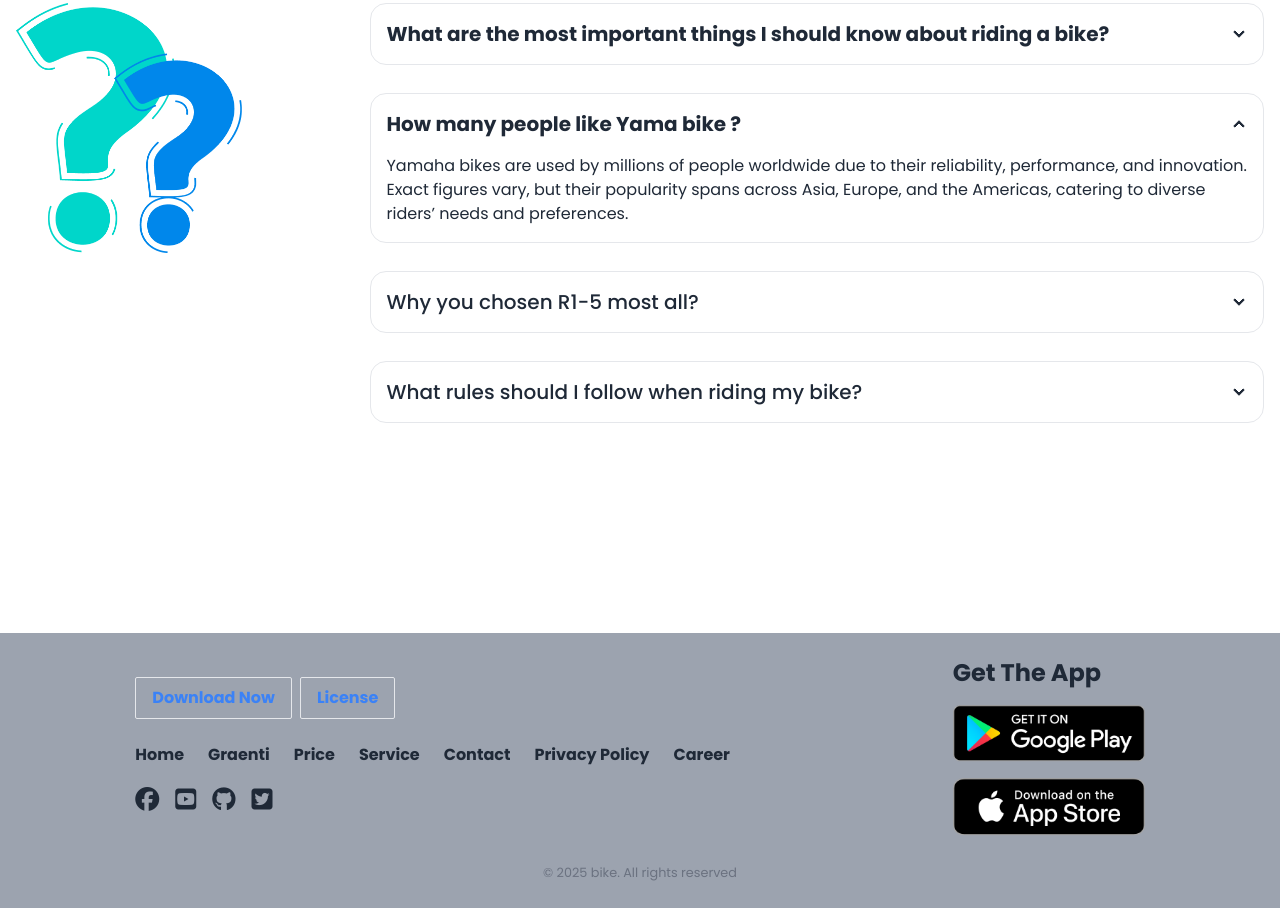
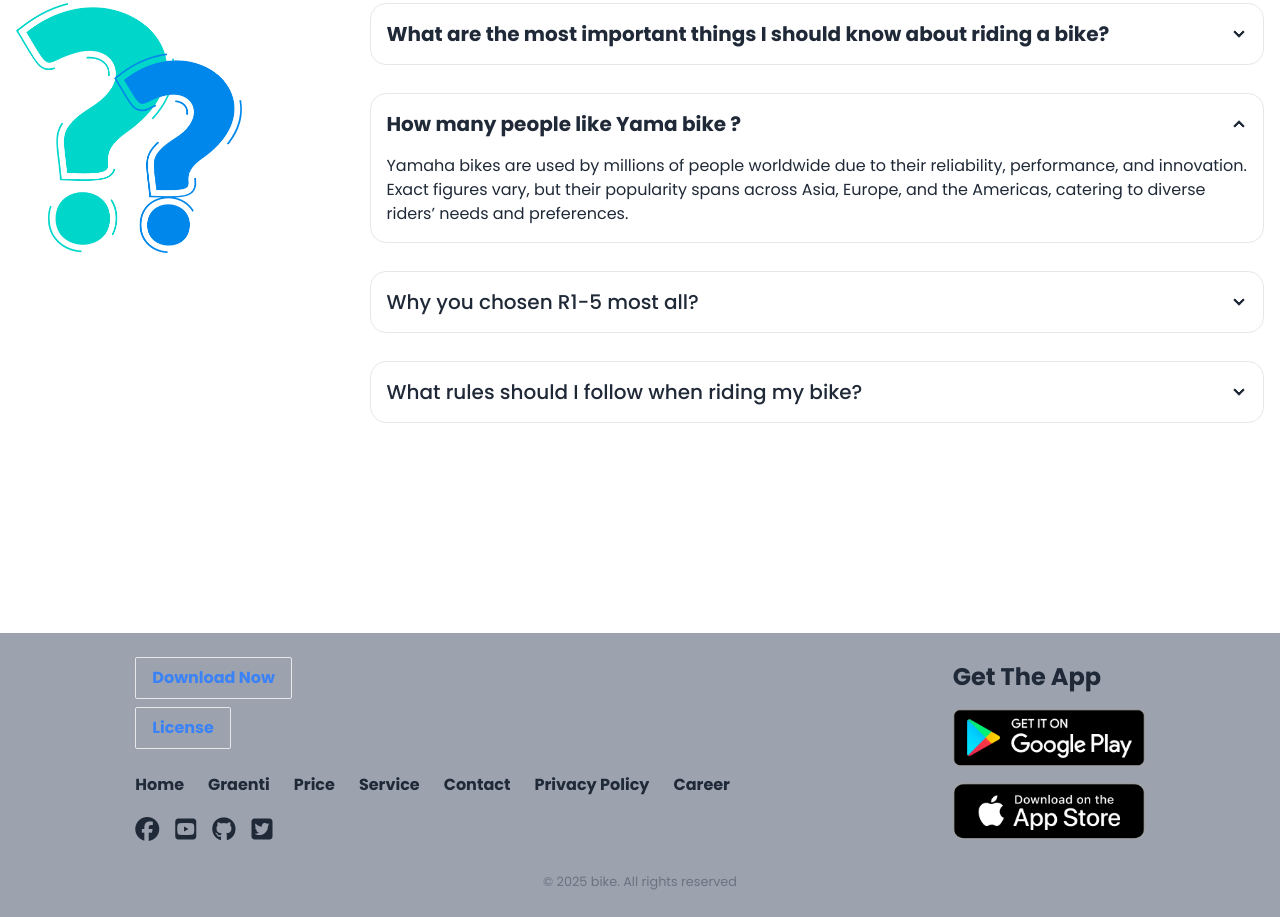
Before and after one commit to chondon787/Biker-Zoon-Academy, a plain HTML site: page index.html in a window 1280 px wide. Shown: the part 2504-3421 px from the top of the page. Drawn offline with nearby package versions, Linux system fonts and the light colour scheme.

Commit message:
footer cheaking

```diff
--- a/index.html
+++ b/index.html
@@ -375,11 +375,11 @@
         </div>
     </main>
     <!-- footer section -->
-    <footer class="bg-gray-400 mt-40 lg:-mt-24  p-6 overflow-hidden z-10">
+    <footer class="bg-gray-400 mt-40 lg:-mt-24 p-6 overflow-hidden z-10">
         <div class="flex flex-col lg:flex-row justify-around items-center gap-8 lg:gap-0">
             <!-- First Column -->
             <div class="text-center lg:text-left">
-                <div class="flex flex-col gap-4 lg:gap-2  lg:flex-row items-center lg:items-start">
+                <div class="flex flex-col gap-4 lg:gap-2 items-center lg:items-start">
                     <button class="border text-blue-500 rounded-sm font-bold px-4 py-2">Download Now</button>
                     <button class="border text-blue-500 rounded-sm font-bold px-4 py-2">License</button>
                 </div>
@@ -419,6 +419,7 @@
 
 
 
+
 </body>
 
 </html>
```
